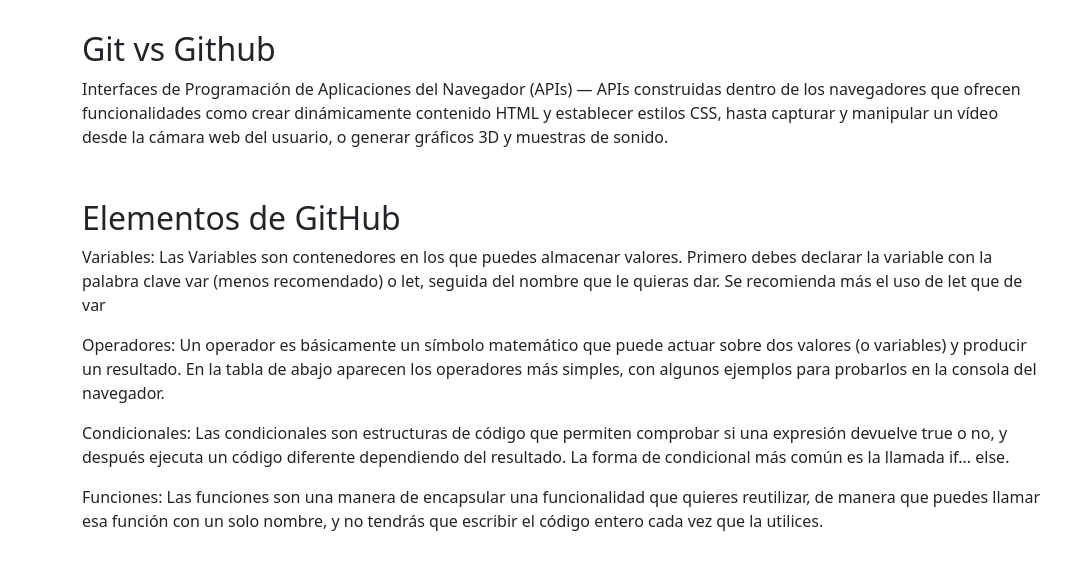
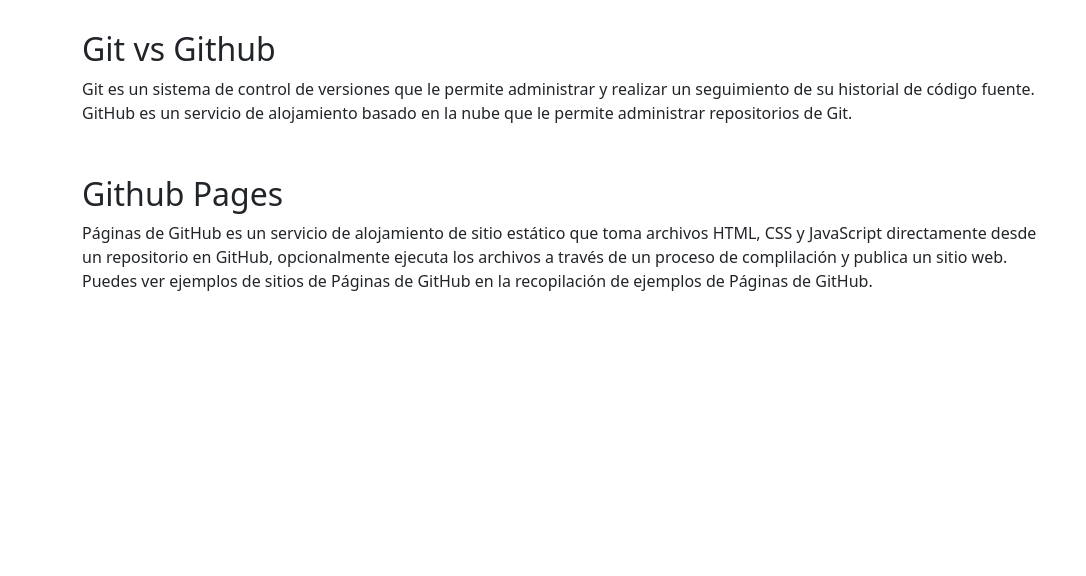
Before and after one commit to AntonioSolerParra/Laboratorio6, a plain HTML site: page pagina3.html in a window 1280 px wide. Shown: the part 518-1094 px from the top of the page, 0-1086 px from the left. Drawn offline with nearby package versions, Linux system fonts and the light colour scheme.

Commit message:
pagina 3

```diff
--- a/pagina3.html
+++ b/pagina3.html
@@ -58,29 +58,22 @@
                 <div class="texto">
                     <h2>Git vs Github</h2>
                     <p>
-                        Interfaces de Programación de Aplicaciones del Navegador (APIs) — APIs construidas dentro de los navegadores que ofrecen funcionalidades como crear dinámicamente contenido HTML y establecer estilos CSS, hasta capturar y manipular un vídeo desde la cámara
-                        web del usuario, o generar gráficos 3D y muestras de sonido.
+                        Git es un sistema de control de versiones que le permite administrar y realizar un seguimiento de su historial de código fuente. GitHub es un servicio de alojamiento basado en la nube que le permite administrar repositorios de Git.
                     </p>
                 </div>
                 <div class="texto">
-                    <h2>Elementos de GitHub</h2>
+                    <h2>Github Pages</h2>
                     <p>
-                        Variables: Las Variables son contenedores en los que puedes almacenar valores. Primero debes declarar la variable con la palabra clave var (menos recomendado) o let, seguida del nombre que le quieras dar. Se recomienda más el uso de let que de var
+                        Páginas de GitHub es un servicio de alojamiento de sitio estático que toma archivos HTML, CSS y JavaScript directamente desde un repositorio en GitHub, opcionalmente ejecuta los archivos a través de un proceso de complilación y publica un sitio web. Puedes
+                        ver ejemplos de sitios de Páginas de GitHub en la recopilación de ejemplos de Páginas de GitHub.
                     </p>
-                    <p>
-                        Operadores: Un operador es básicamente un símbolo matemático que puede actuar sobre dos valores (o variables) y producir un resultado. En la tabla de abajo aparecen los operadores más simples, con algunos ejemplos para probarlos en la consola del navegador.
-                    </p>
-                    <p>
-                        Condicionales: Las condicionales son estructuras de código que permiten comprobar si una expresión devuelve true o no, y después ejecuta un código diferente dependiendo del resultado. La forma de condicional más común es la llamada if... else.
-                    </p>
-                    <p>Funciones: Las funciones son una manera de encapsular una funcionalidad que quieres reutilizar, de manera que puedes llamar esa función con un solo nombre, y no tendrás que escribir el código entero cada vez que la utilices. </p>
                 </div>
             </div>
             <div class="derecha">
 
-                <img src="https://upload.wikimedia.org/wikipedia/commons/thumb/9/99/Unofficial_JavaScript_logo_2.svg/1200px-Unofficial_JavaScript_logo_2.svg.png" alt="">
-                <img src="https://cdn-media-1.freecodecamp.org/images/rsZwpm7Ah7OyThsTpkBsaRUsCwjQBSGCGEfG" alt="">
-                <img src="https://www.edureka.co/blog/wp-content/uploads/2018/09/What-can-JS-do.png" alt="">
+                <img src="https://geekytheory.com/wp-content/uploads/2014/05/github-octocat.png" alt="">
+                <img src="https://jartigag.xyz/assets/images/posts/git.png" alt="">
+                <img src="https://global-uploads.webflow.com/5f5a53e153805db840dae2db/6073fbf151fa4565d48572dc_GitHub_aprender-programaci%25C3%25B3n.jpeg" alt="">
 
             </div>
         </div>
```
